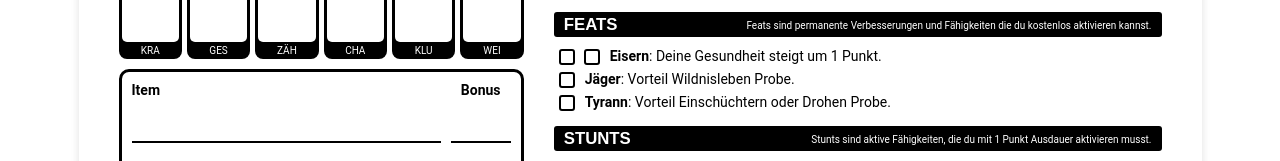
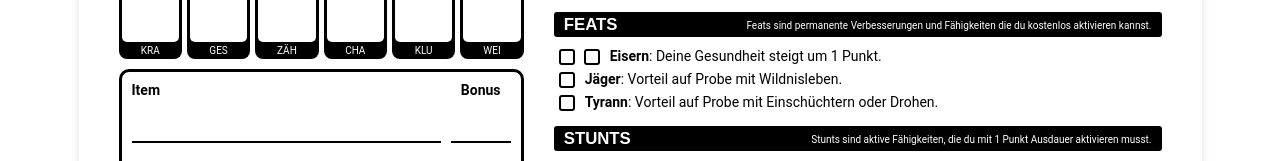
Before and after one commit to Paraldos/dungeoncrawl, a React (Vite) app: page / in a window 1280 px wide. Shown: the part 3449-3610 px from the top of the page. Built offline with nearby package versions, Linux system fonts and the light colour scheme.

Commit message:
refactored wording for Skills

```diff
--- a/src/components/playbooks/data/Descriptions.js
+++ b/src/components/playbooks/data/Descriptions.js
@@ -72,7 +72,7 @@ const descriptions = {
       skills.length > 1
         ? skills.slice(0, -1).join(", ") + " oder " + skills[skills.length - 1]
         : skills.join("");
-    return `Vorteil ${string_of_skills} Probe.`;
+    return `Vorteil auf Probe mit ${string_of_skills}.`;
   },
 };
 export default descriptions;
```
